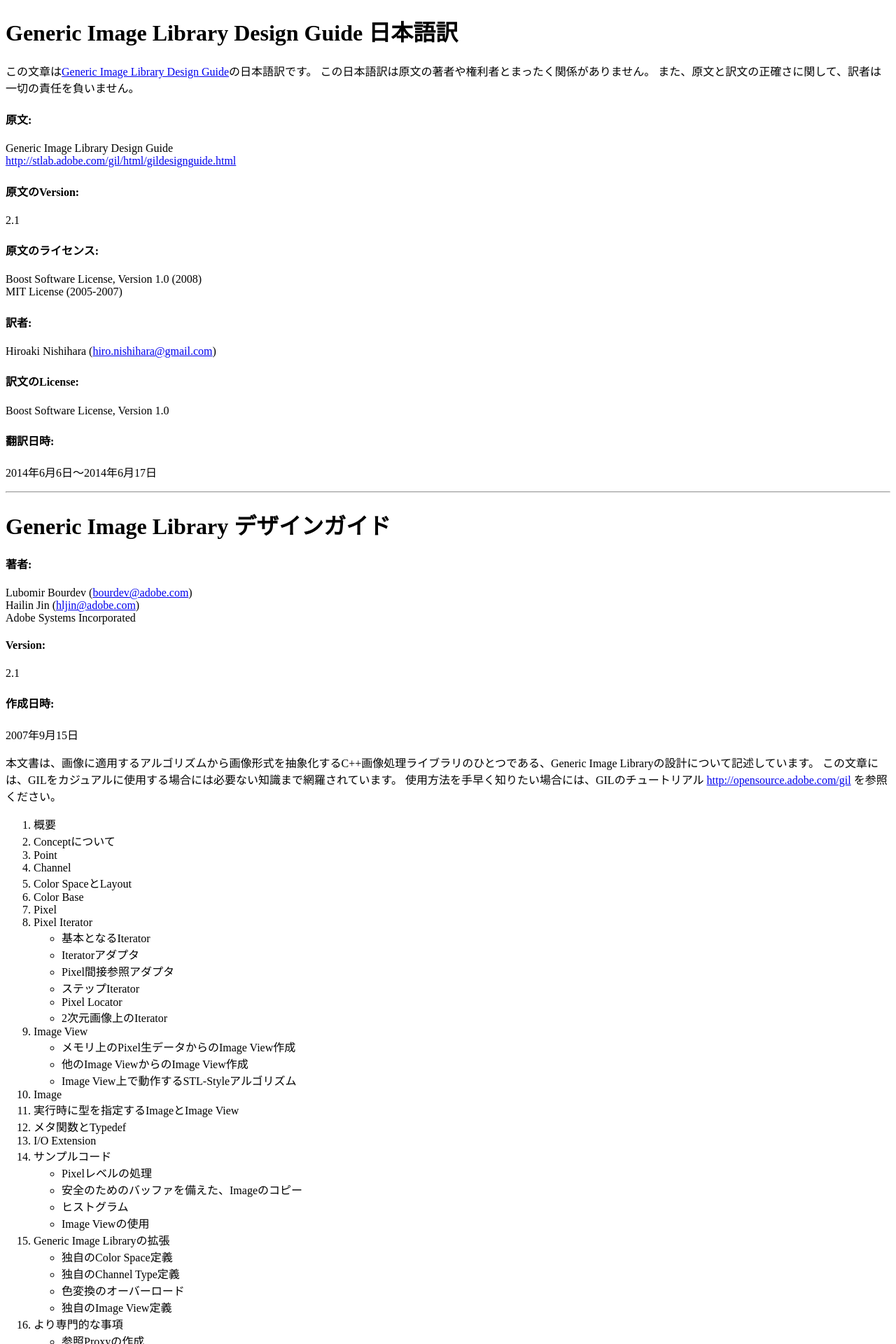
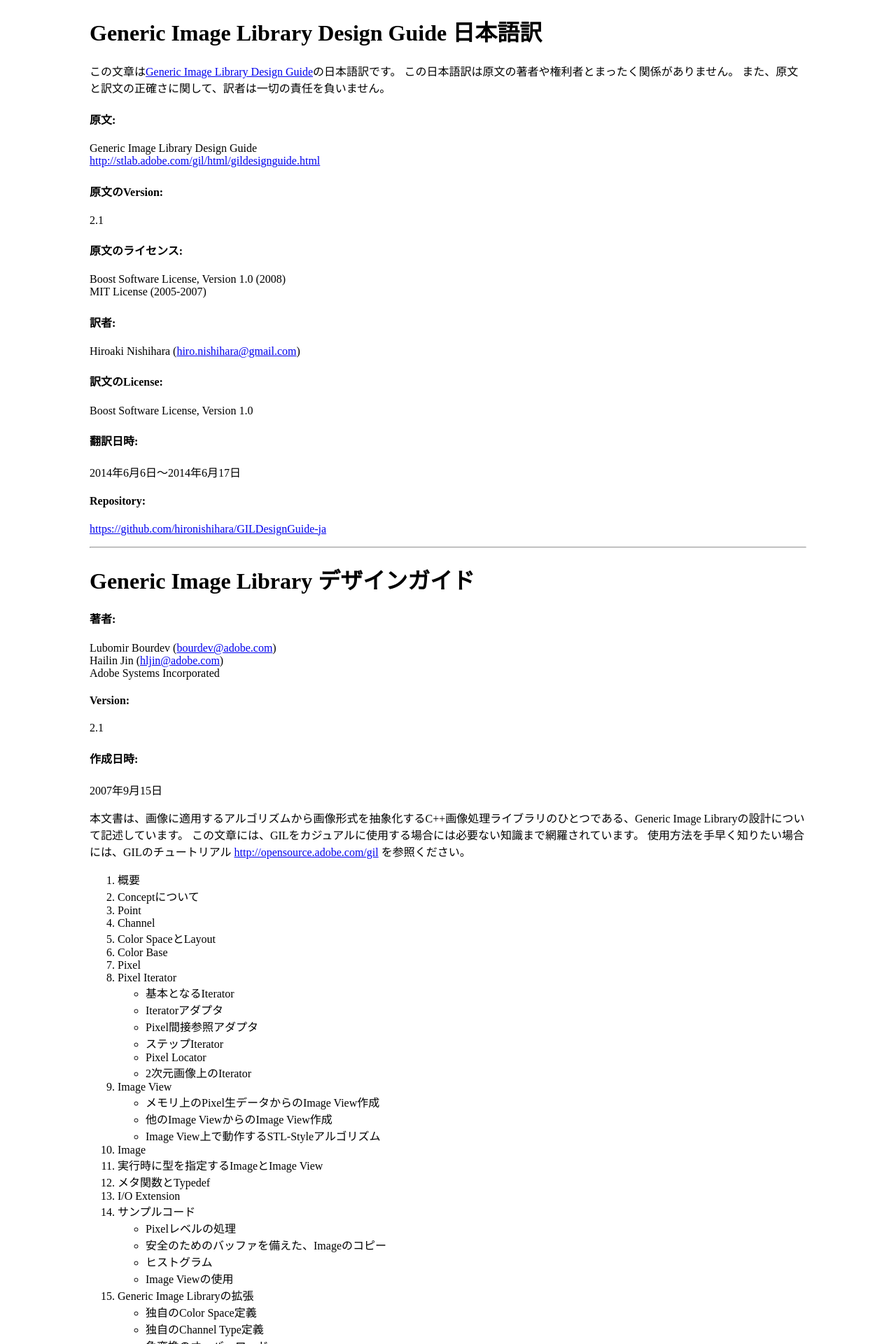
Before and after one commit to hironishihara/GILDesignGuide-ja, a Jekyll site: the page built from index.md, in a window 1280 px wide. Shown: the top 1920 px of the page at 70% size. Built offline with Jekyll 4.4.1, drawn with Linux system fonts in a browser that asks for light colours.

Commit message:
edit style.css

```diff
--- a/assets/css/style.css
+++ b/assets/css/style.css
@@ -1,4 +1,12 @@
+body {
+  width: 80%;
+  min-width: 48em;
+  max-width: 80em;
+  margin: 0 auto;
+}
 
-pre code.c++ {
-  background-color: #ffe;
+div.highlight pre {
+  padding: 1em;
+  border: solid 1px #e9e9e9;
+  background-color: #f9f9f0;
 }
--- a/index.md
+++ b/index.md
@@ -51,6 +51,9 @@ Boost Software License, Version 1.0
 
 #### 翻訳日時:
 2014年6月6日〜2014年6月17日
+
+#### Repository:
+<https://github.com/hironishihara/GILDesignGuide-ja>
 
 ***
 
```
